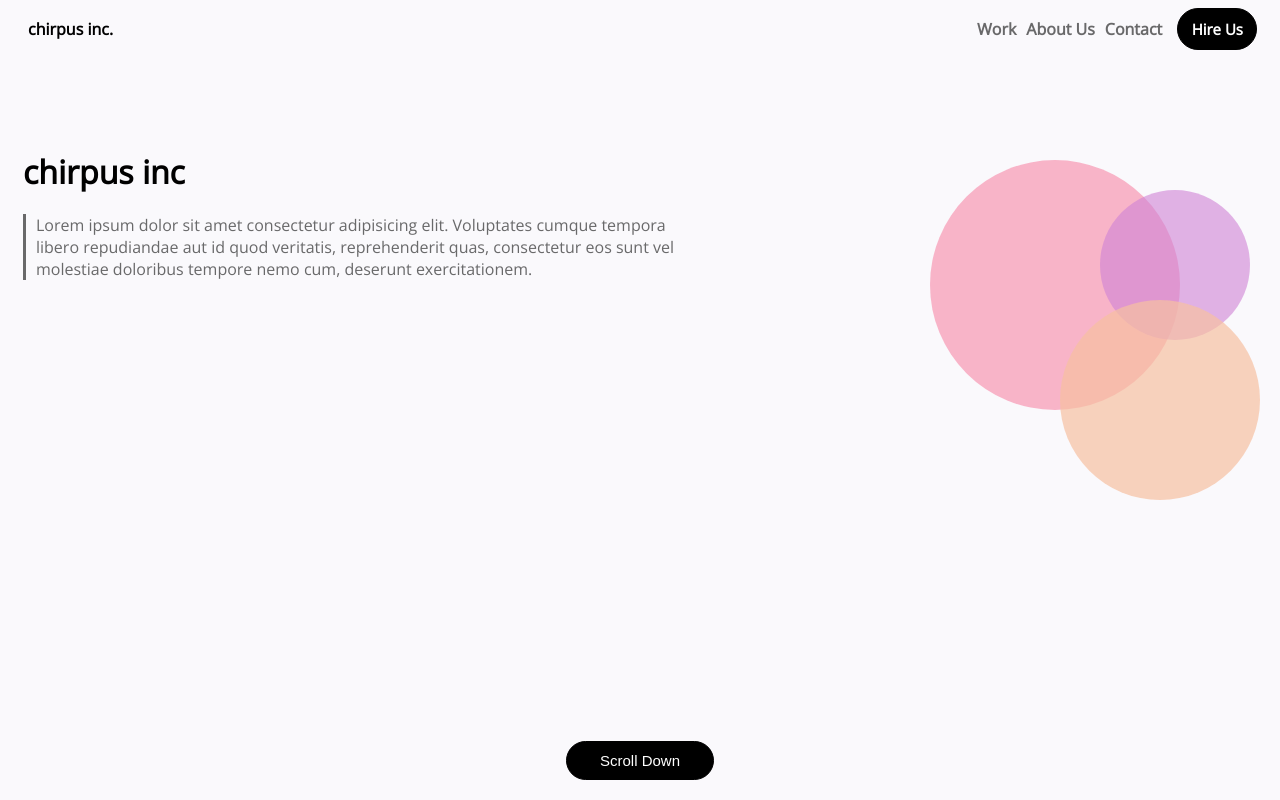
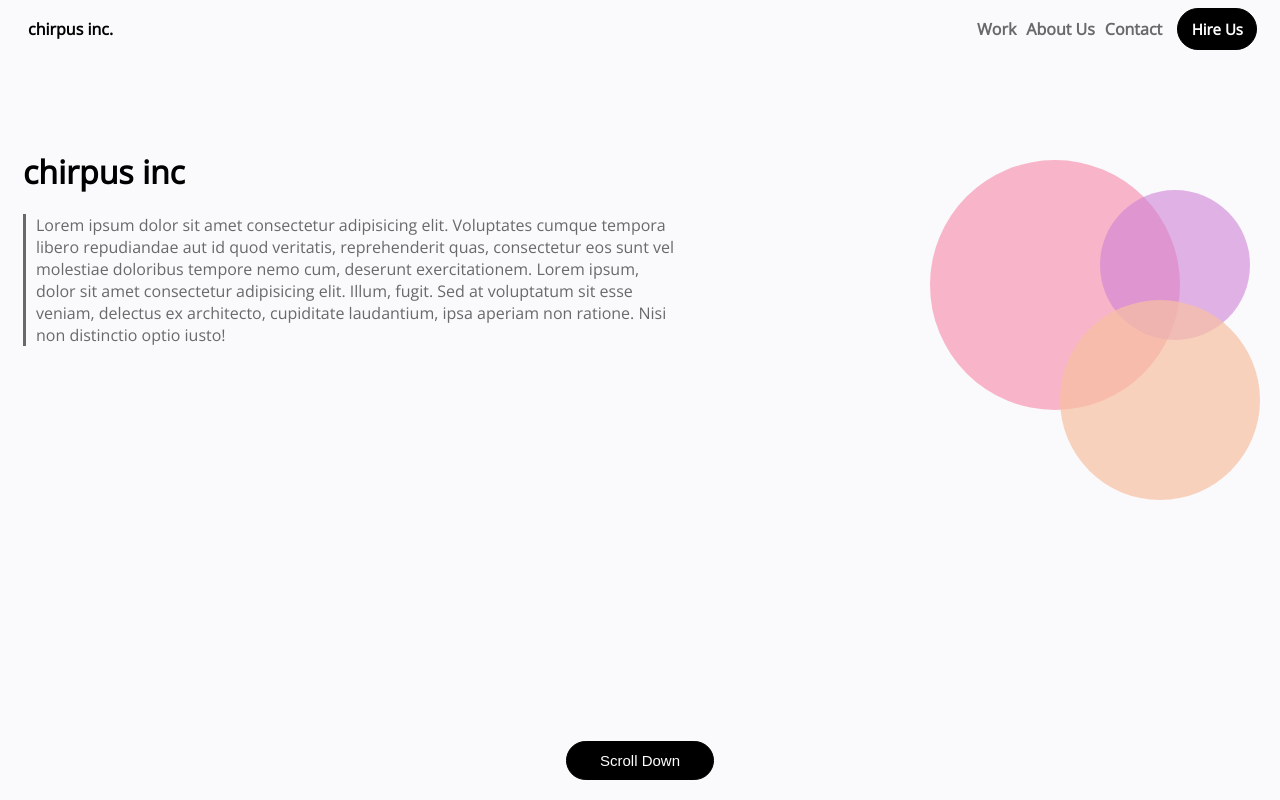
Before and after one commit to GradyPeck/ChirpusInc, a plain HTML site: page index.html in a window 1280 px wide. Drawn offline with nearby package versions, Linux system fonts and the light colour scheme.

Commit message:
small corrections - fallback fonts, more lorem

```diff
--- a/index.html
+++ b/index.html
@@ -27,7 +27,9 @@
         <p id="lorem">
             Lorem ipsum dolor sit amet consectetur adipisicing elit. Voluptates cumque tempora libero repudiandae aut id
             quod veritatis, reprehenderit quas, consectetur eos sunt vel molestiae doloribus tempore nemo cum, deserunt
-            exercitationem.
+            exercitationem. Lorem ipsum, dolor sit amet consectetur adipisicing elit. Illum, fugit. Sed at voluptatum
+            sit esse veniam, delectus ex architecto, cupiditate laudantium, ipsa aperiam non ratione. Nisi non
+            distinctio optio iusto!
         </p>
         <button class="button scroll">Scroll Down</button>
         <div id="circ1" class="circle"></div>
--- a/styles.css
+++ b/styles.css
@@ -1,6 +1,6 @@
 body {
     background-color: #faf9fc;
-    font-family: Open Sans;
+    font-family: "Open Sans", Helvetica, sans-serif;
     padding-left: 15px;
 }
 
```
